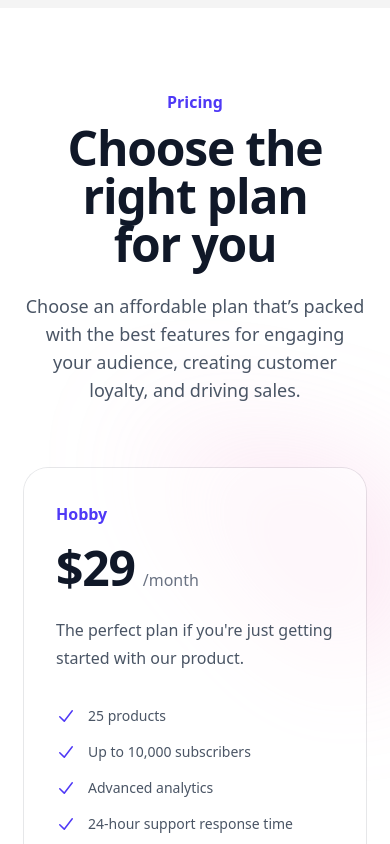
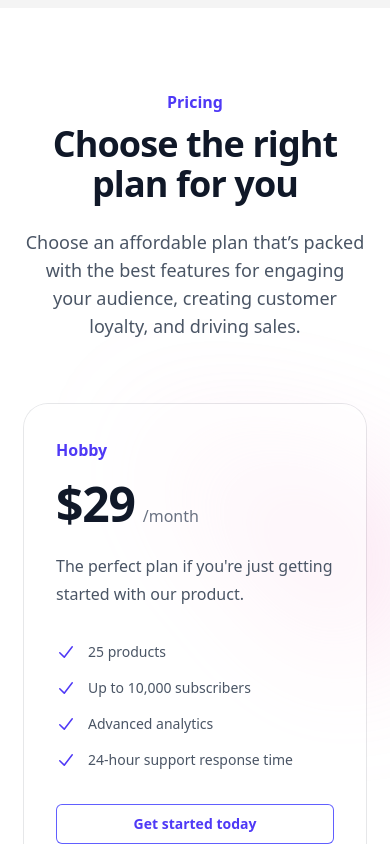
Before and after one commit to shoai6ahmed/react-landing-page, a React (Vite) app: page / in a window 390 px wide. Shown: the part 3240-4084 px from the top of the page. Built offline with nearby package versions, Linux system fonts and the light colour scheme; grey boxes are pictures that could not be loaded.

Commit message:
Fixed Spacing in Mobile Screen

```diff
--- a/src/components/PricingSection.jsx
+++ b/src/components/PricingSection.jsx
@@ -46,7 +46,7 @@ export default function PricingSection() {
       </div>
       <div className="mx-auto max-w-4xl text-center">
         <h2 className="text-base/7 font-semibold text-primary dark:text-secondary">Pricing</h2>
-        <p className="mt-2 text-5xl font-semibold tracking-tight text-balance text-gray-900 sm:text-6xl dark:text-white">
+        <p className="mt-2 text-4xl font-semibold tracking-tight text-balance text-gray-900 sm:text-6xl dark:text-white">
           Choose the right plan for you
         </p>
       </div>
--- a/src/components/ReviewSection.jsx
+++ b/src/components/ReviewSection.jsx
@@ -3,7 +3,7 @@ import SiteLogoDark from '../assets/site-logo-dark.svg';
 
 export default function ReviewSection() {
   return (
-    <section id="reviews" className="relative isolate overflow-hidden bg-white px-6 py-24 sm:py-32 lg:px-8 dark:bg-gray-900 scroll-mt-10">
+    <section id="reviews" className="relative isolate overflow-hidden bg-white px-6 py-15 sm:py-32 lg:px-8 dark:bg-gray-900 scroll-mt-10">
       <div className="absolute inset-0 -z-10 bg-[radial-gradient(45rem_50rem_at_top,var(--color-indigo-100),white)] opacity-20 dark:bg-[radial-gradient(45rem_50rem_at_top,var(--color-indigo-500),transparent)] dark:opacity-10" />
       <div className="absolute inset-y-0 right-1/2 -z-10 mr-16 w-[200%] origin-bottom-left skew-x-[-30deg] bg-white shadow-xl ring-1 shadow-indigo-600/10 ring-indigo-50 sm:mr-28 lg:mr-0 xl:mr-16 xl:origin-center dark:bg-gray-900 dark:shadow-indigo-500/5 dark:ring-white/5" />
       <div className="mx-auto max-w-2xl lg:max-w-4xl">
```
